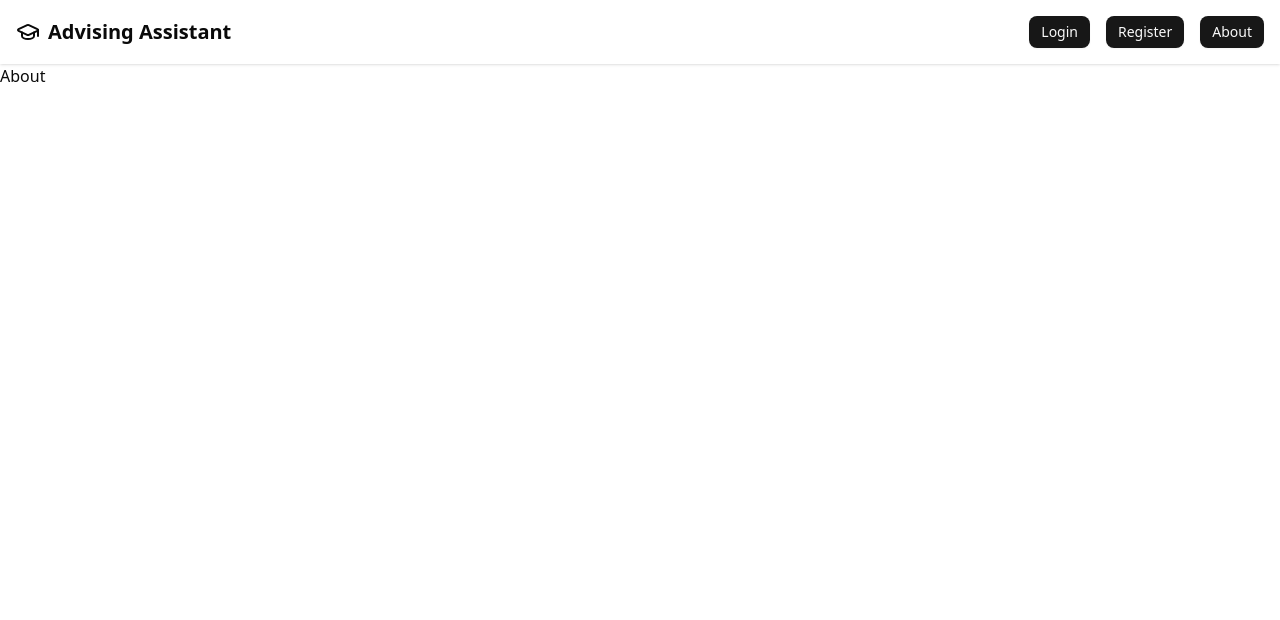
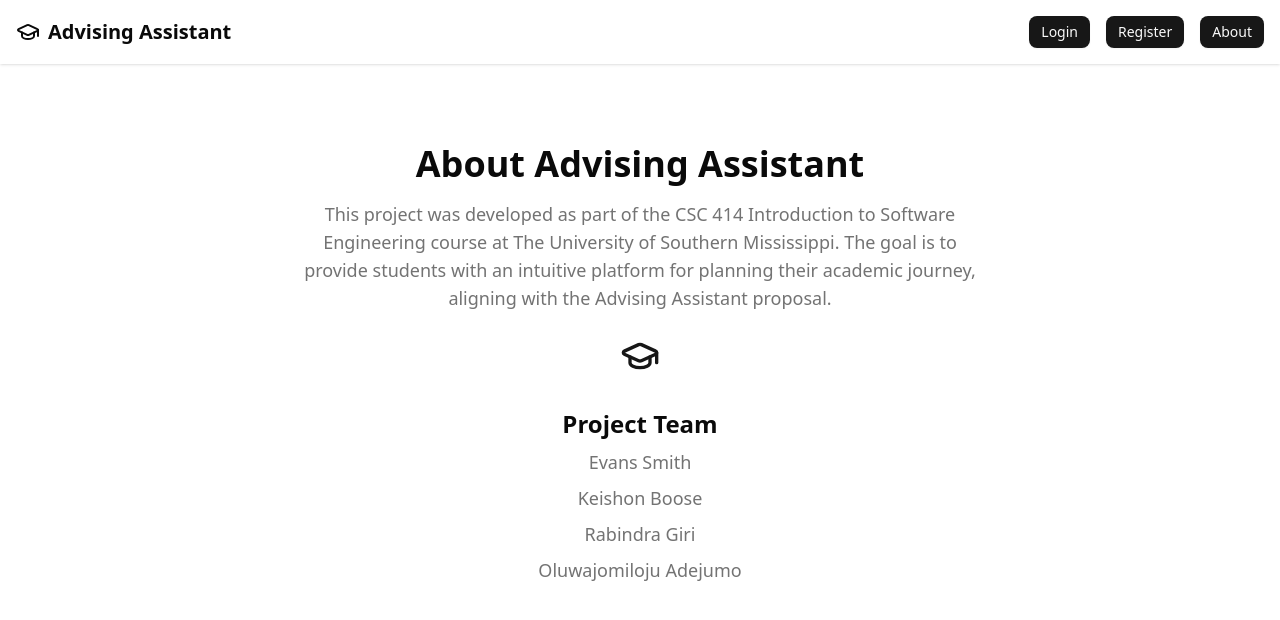
Before and after one commit to yelishgiri/CSC414-AdvisingAssitant, a Next.js app in the folder advising-assistant/: page /about in a window 1280 px wide. Shown: the top 620 px of the page. Built offline with nearby package versions, Linux system fonts and the light colour scheme.

Commit message:
Add A Simple About Page To Advising Assistant

```diff
--- a/advising-assistant/src/app/about/page.js
+++ b/advising-assistant/src/app/about/page.js
@@ -1,7 +1,28 @@
+import { GraduationCap } from "lucide-react";
+
 export default function About() {
-    return (
-      <div className="">
-        About
-      </div>
-    );
-  }
+  return (
+    <main className="flex-grow container mx-auto px-4 py-8">
+      <section className="py-12 text-center">
+        <h2 className="text-4xl font-bold mb-4">About Advising Assistant</h2>
+        <p className="text-lg text-muted-foreground max-w-2xl mx-auto mb-6">
+          This project was developed as part of the CSC 414 Introduction to
+          Software Engineering course at The University of Southern Mississippi.
+          The goal is to provide students with an intuitive platform for
+          planning their academic journey, aligning with the Advising Assistant
+          proposal.
+        </p>
+        <div className="mb-8">
+          <GraduationCap className="h-10 w-10 mx-auto text-primary mb-4" />
+        </div>
+        <h3 className="text-2xl font-semibold mb-2">Project Team</h3>
+        <ul className="text-lg text-muted-foreground space-y-2">
+          <li>Evans Smith</li>
+          <li>Keishon Boose</li>
+          <li>Rabindra Giri</li>
+          <li>Oluwajomiloju Adejumo</li>
+        </ul>
+      </section>
+    </main>
+  );
+}
```
